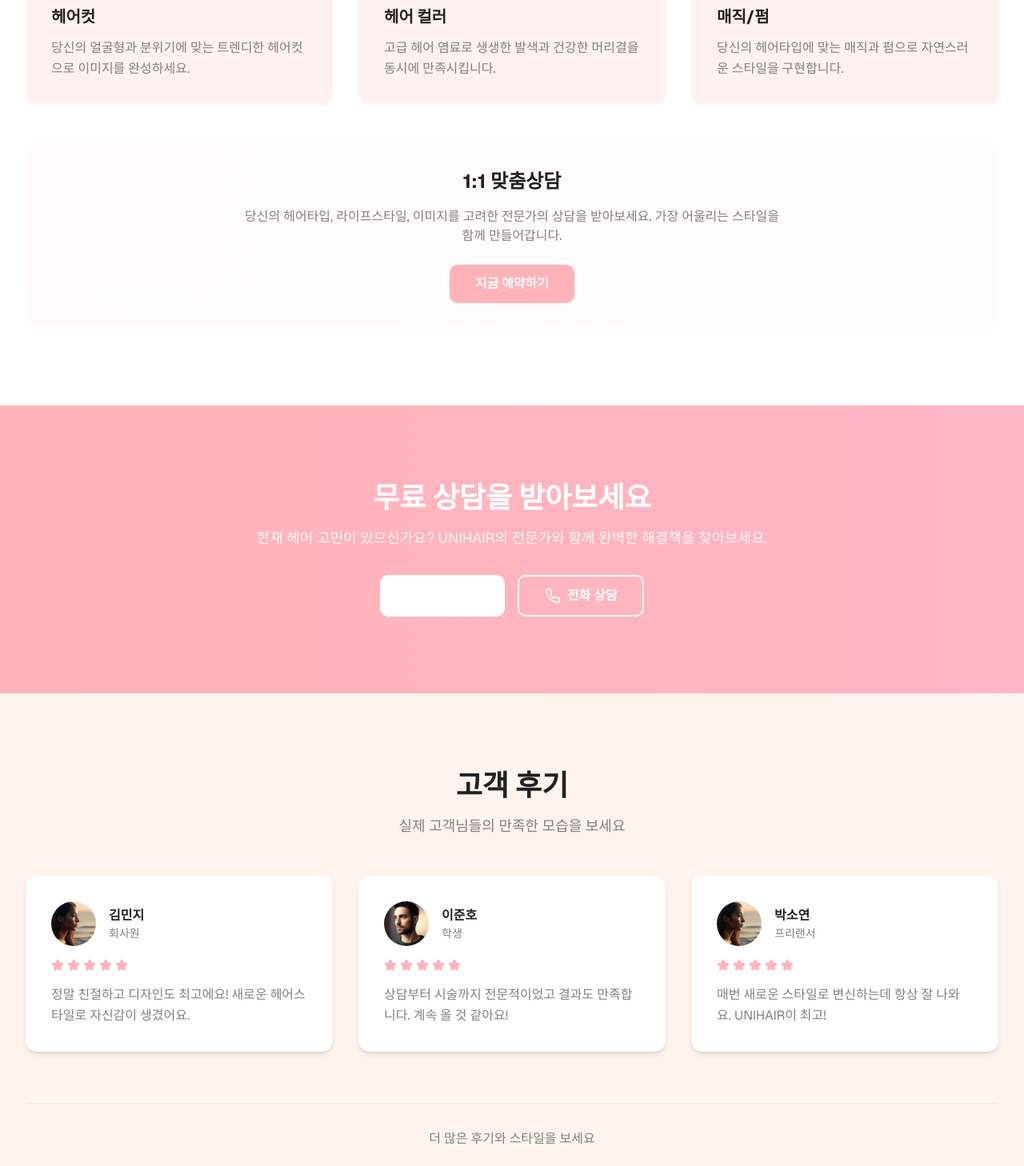
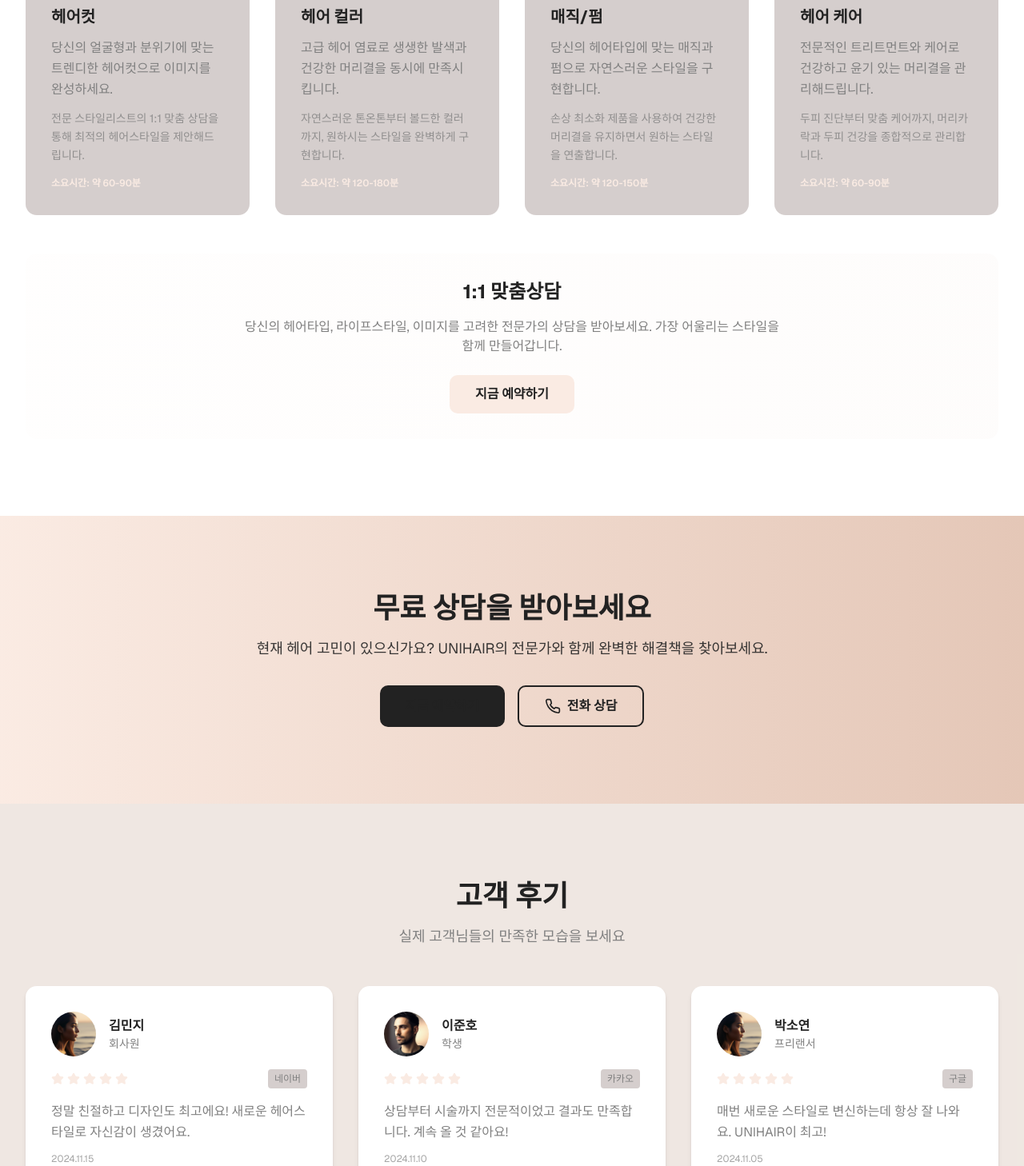
Before and after one commit to Kris-Young-Kim/unihair, a Next.js app: page / in a window 1280 px wide. Shown: the part 840-2298 px from the top of the page at 80% size. Built offline with nearby package versions, Linux system fonts and the light colour scheme.

Commit message:
페이즈2완료

```diff
--- a/app/globals.css
+++ b/app/globals.css
@@ -4,21 +4,24 @@
 @custom-variant dark (&:is(.dark *));
 
 :root {
-  /* Updated theme for beauty salon: white, soft pink, warm brown */
+  /* PRD 컬러 팔레트 반영: Primary #F8E8E0, Secondary #8B6C63, Accent #E9C9B8 */
   --background: oklch(0.98 0.01 70);
   --foreground: oklch(0.25 0 0);
   --card: oklch(1 0 0);
   --card-foreground: oklch(0.25 0 0);
   --popover: oklch(1 0 0);
   --popover-foreground: oklch(0.25 0 0);
-  --primary: oklch(0.85 0.1 15);
-  --primary-foreground: oklch(1 0 0);
-  --secondary: oklch(0.92 0.08 25);
-  --secondary-foreground: oklch(0.3 0 0);
+  /* Primary: #F8E8E0 (라이트 핑크) */
+  --primary: oklch(0.95 0.02 50);
+  --primary-foreground: oklch(0.25 0 0);
+  /* Secondary: #8B6C63 (브라운) */
+  --secondary: oklch(0.50 0.03 30);
+  --secondary-foreground: oklch(0.98 0.01 70);
   --muted: oklch(0.95 0.02 70);
   --muted-foreground: oklch(0.6 0 0);
-  --accent: oklch(0.88 0.12 10);
-  --accent-foreground: oklch(1 0 0);
+  /* Accent: #E9C9B8 (베이지) */
+  --accent: oklch(0.85 0.04 50);
+  --accent-foreground: oklch(0.25 0 0);
   --destructive: oklch(0.577 0.245 27.325);
   --destructive-foreground: oklch(0.577 0.245 27.325);
   --border: oklch(0.93 0.02 70);
--- a/components/event.tsx
+++ b/components/event.tsx
@@ -1,44 +1,71 @@
 'use client'
 
 import BookingButton from './booking-button'
-import { Zap } from 'lucide-react'
+import { Zap, Gift } from 'lucide-react'
+
+// 이벤트 정보 (이벤트가 없을 경우 null로 설정)
+const currentEvent = {
+  title: 'UNIHAIR 오픈 기념 특별 이벤트',
+  badge: '🎉 오픈 이벤트',
+  description: '신규 고객 대상으로 첫 방문 시술 30% 할인을 드립니다!',
+  startDate: '2024-11-01',
+  endDate: '2024-12-31',
+  benefits: [
+    '첫 시술 시 30% 할인',
+    '헤어팩 무료 증정',
+    '친구 추천 시 양쪽 모두 10% 추가 할인',
+  ],
+  active: true, // 이벤트 활성화 여부
+}
 
 export default function Event() {
+  // 이벤트가 없거나 비활성화된 경우 섹션 숨김
+  if (!currentEvent || !currentEvent.active) {
+    return null
+  }
+
+  // 이벤트 기간 확인
+  const today = new Date()
+  const endDate = new Date(currentEvent.endDate)
+  const isEventActive = today <= endDate
+
+  if (!isEventActive) {
+    return null
+  }
+
   return (
     <section className="py-16 sm:py-24 bg-white">
       <div className="max-w-7xl mx-auto px-4 sm:px-6 lg:px-8">
         <div className="grid grid-cols-1 md:grid-cols-2 gap-8 items-center">
           <div className="order-2 md:order-1">
             <div className="relative h-96 rounded-2xl overflow-hidden shadow-lg bg-gradient-to-br from-primary/20 to-accent/20 flex items-center justify-center">
-              <Zap className="text-primary" size={120} />
+              <Gift className="text-primary" size={120} />
             </div>
           </div>
 
           <div className="order-1 md:order-2">
             <div className="inline-block mb-4 px-3 py-1 bg-primary/10 rounded-full">
-              <p className="text-sm font-semibold text-primary">🎉 오픈 이벤트</p>
+              <p className="text-sm font-semibold text-primary">{currentEvent.badge}</p>
             </div>
             <h2 className="text-3xl sm:text-4xl font-bold text-foreground mb-4 leading-tight text-balance">
-              UNIHAIR 오픈 기념 특별 이벤트
+              {currentEvent.title}
             </h2>
             <p className="text-lg text-muted-foreground mb-6 leading-relaxed">
-              신규 고객 대상으로 첫 방문 시술 30% 할인을 드립니다!
+              {currentEvent.description}
             </p>
 
-            <ul className="space-y-3 mb-8">
-              <li className="flex items-start gap-3">
-                <span className="mt-1 w-5 h-5 bg-primary rounded-full flex-shrink-0"></span>
-                <span className="text-foreground">첫 시술 시 30% 할인 (11월 30일까지)</span>
-              </li>
-              <li className="flex items-start gap-3">
-                <span className="mt-1 w-5 h-5 bg-primary rounded-full flex-shrink-0"></span>
-                <span className="text-foreground">헤어팩 무료 증정</span>
-              </li>
-              <li className="flex items-start gap-3">
-                <span className="mt-1 w-5 h-5 bg-primary rounded-full flex-shrink-0"></span>
-                <span className="text-foreground">친구 추천 시 양쪽 모두 10% 추가 할인</span>
-              </li>
+            <ul className="space-y-3 mb-6">
+              {currentEvent.benefits.map((benefit, index) => (
+                <li key={index} className="flex items-start gap-3">
+                  <span className="mt-1 w-5 h-5 bg-primary rounded-full flex-shrink-0"></span>
+                  <span className="text-foreground">{benefit}</span>
+                </li>
+              ))}
             </ul>
+
+            <p className="text-sm text-muted-foreground mb-8">
+              이벤트 기간: {currentEvent.startDate} ~ {currentEvent.endDate}
+            </p>
 
             <BookingButton className="w-full sm:w-auto" />
           </div>
--- a/components/faq.tsx
+++ b/components/faq.tsx
@@ -7,22 +7,57 @@ const faqs = [
   {
     question: '첫 방문 시 예약이 필수인가요?',
     answer: '네, 모든 시술은 예약 시스템으로 운영됩니다. 온라인 예약이나 전화로 예약해주시면 됩니다.',
+    category: '예약',
   },
   {
     question: '헤어컷은 얼마나 오래 지속되나요?',
     answer: '일반적으로 4-6주 정도 지속됩니다. 개인의 머리 성장 속도에 따라 다를 수 있습니다.',
+    category: '시술',
+  },
+  {
+    question: '각 시술의 소요시간은 얼마나 되나요?',
+    answer: '헤어컷은 약 60-90분, 컬러는 약 120-180분, 펌/매직은 약 120-150분, 케어는 약 60-90분 소요됩니다. 시술 내용에 따라 시간이 달라질 수 있습니다.',
+    category: '시술',
   },
   {
     question: '펌/매직은 손상이 적나요?',
     answer: '저희는 고급 시술제를 사용하고 시술 후 영양 관리를 해드립니다. 정기적인 케어가 중요합니다.',
+    category: '시술',
   },
   {
     question: '컬러 후 관리는 어떻게 하나요?',
     answer: '컬러 후 3일간은 샴푸를 피해주시고, 컬러 전용 샴푸와 트리트먼트를 사용하시면 발색이 더 오래갑니다.',
+    category: '시술',
+  },
+  {
+    question: '사용하는 제품이나 브랜드는 무엇인가요?',
+    answer: '저희는 손상 최소화를 위해 고급 헤어케어 제품을 사용합니다. 시술 전 상담 시 사용 제품에 대해 자세히 안내해드립니다.',
+    category: '제품',
+  },
+  {
+    question: '예약 변경이나 취소는 어떻게 하나요?',
+    answer: '예약 변경이나 취소는 최소 하루 전까지 연락주시면 됩니다. 당일 취소 시 취소 수수료가 발생할 수 있습니다.',
+    category: '예약',
+  },
+  {
+    question: '매장 위치와 주차는 어떻게 되나요?',
+    answer: '매장 위치와 주차 안내는 하단 지도 섹션에서 확인하실 수 있습니다. 주차 공간이 제한적이니 대중교통 이용을 권장드립니다.',
+    category: '매장',
+  },
+  {
+    question: '영업시간은 어떻게 되나요?',
+    answer: '평일 오전 10시부터 오후 8시까지, 토요일은 오전 10시부터 오후 7시까지 운영합니다. 일요일은 휴무입니다.',
+    category: '매장',
   },
   {
     question: '아이도 시술 가능한가요?',
     answer: '네, 아이 헤어컷도 가능합니다. 미용사 선택 시 미리 말씀해주시면 아이 담당 스타일리스트를 배정해드립니다.',
+    category: '시술',
+  },
+  {
+    question: '결제 방법은 무엇이 있나요?',
+    answer: '현금, 카드, 계좌이체 모두 가능합니다. 간편결제(카카오페이, 네이버페이 등)도 이용하실 수 있습니다.',
+    category: '결제',
   },
 ]
 
--- a/components/hero.tsx
+++ b/components/hero.tsx
@@ -35,6 +35,9 @@ export default function Hero() {
               alt="UNIHAIR 매장 전경"
               fill
               className="object-cover"
+              priority
+              sizes="(max-width: 768px) 100vw, 50vw"
+              quality={90}
             />
             <div className="absolute inset-0 bg-gradient-to-tr from-primary/20 to-transparent"></div>
           </div>
--- a/components/reviews.tsx
+++ b/components/reviews.tsx
@@ -1,6 +1,7 @@
 'use client'
 
 import { Star } from 'lucide-react'
+import Image from 'next/image'
 
 const reviews = [
   {
@@ -9,6 +10,8 @@ const reviews = [
     rating: 5,
     comment: '정말 친절하고 디자인도 최고에요! 새로운 헤어스타일로 자신감이 생겼어요.',
     image: '/profile-woman.png',
+    source: '네이버',
+    date: '2024.11.15',
   },
   {
     name: '이준호',
@@ -16,6 +19,8 @@ const reviews = [
     rating: 5,
     comment: '상담부터 시술까지 전문적이었고 결과도 만족합니다. 계속 올 것 같아요!',
     image: '/profile-man.png',
+    source: '카카오',
+    date: '2024.11.10',
   },
   {
     name: '박소연',
@@ -23,6 +28,8 @@ const reviews = [
     rating: 5,
     comment: '매번 새로운 스타일로 변신하는데 항상 잘 나와요. UNIHAIR이 최고!',
     image: '/profile-woman.png',
+    source: '구글',
+    date: '2024.11.05',
   },
 ]
 
@@ -43,22 +50,36 @@ export default function Reviews() {
           {reviews.map((review, index) => (
             <div key={index} className="bg-white p-8 rounded-xl shadow-md hover:shadow-lg transition">
               <div className="flex items-center gap-4 mb-4">
-                <img
+                <div className="relative w-14 h-14 rounded-full overflow-hidden flex-shrink-0">
+                  <Image
                     src={review.image || "/placeholder.svg"}
                     alt={review.name}
-                  className="w-14 h-14 rounded-full object-cover"
+                    fill
+                    className="object-cover"
+                    sizes="56px"
                   />
-                <div>
+                </div>
+                <div className="flex-1">
                   <p className="font-semibold text-foreground">{review.name}</p>
                   <p className="text-sm text-muted-foreground">{review.role}</p>
                 </div>
               </div>
-              <div className="flex gap-1 mb-4">
+              <div className="flex items-center justify-between mb-4">
+                <div className="flex gap-1">
                   {Array(review.rating).fill(0).map((_, i) => (
                     <Star key={i} size={16} className="fill-primary text-primary" />
                   ))}
                 </div>
-              <p className="text-muted-foreground leading-relaxed">{review.comment}</p>
+                {review.source && (
+                  <span className="text-xs text-muted-foreground bg-secondary/30 px-2 py-1 rounded">
+                    {review.source}
+                  </span>
+                )}
+              </div>
+              <p className="text-muted-foreground leading-relaxed mb-3">{review.comment}</p>
+              {review.date && (
+                <p className="text-xs text-muted-foreground/70">{review.date}</p>
+              )}
             </div>
           ))}
         </div>
@@ -66,17 +87,35 @@ export default function Reviews() {
         {/* SNS Links */}
         <div className="mt-16 pt-8 border-t border-border">
           <p className="text-center text-muted-foreground mb-6">더 많은 후기와 스타일을 보세요</p>
-          <div className="flex justify-center gap-6">
-            <a href="#" className="px-6 py-3 bg-foreground text-background rounded-lg font-semibold hover:opacity-90 transition">
+          <div className="flex flex-wrap justify-center gap-4">
+            <a
+              href="https://www.instagram.com/unihair"
+              target="_blank"
+              rel="noopener noreferrer"
+              className="px-6 py-3 bg-foreground text-background rounded-lg font-semibold hover:opacity-90 transition"
+            >
               Instagram
             </a>
-            <a href="#" className="px-6 py-3 bg-foreground text-background rounded-lg font-semibold hover:opacity-90 transition">
+            <a
+              href="https://blog.naver.com/unihair"
+              target="_blank"
+              rel="noopener noreferrer"
+              className="px-6 py-3 bg-foreground text-background rounded-lg font-semibold hover:opacity-90 transition"
+            >
               Naver Blog
             </a>
-            <a href="#" className="px-6 py-3 bg-foreground text-background rounded-lg font-semibold hover:opacity-90 transition">
+            <a
+              href="https://story.kakao.com/unihair"
+              target="_blank"
+              rel="noopener noreferrer"
+              className="px-6 py-3 bg-foreground text-background rounded-lg font-semibold hover:opacity-90 transition"
+            >
               Kakao Story
             </a>
           </div>
+          <p className="text-center text-xs text-muted-foreground mt-4">
+            * SNS 링크는 실제 계정으로 업데이트해주세요
+          </p>
         </div>
       </div>
     </section>
--- a/components/services.tsx
+++ b/components/services.tsx
@@ -1,6 +1,6 @@
 'use client'
 
-import { Scissors, Sparkles, Waves } from 'lucide-react'
+import { Scissors, Sparkles, Waves, Heart } from 'lucide-react'
 import BookingButton from './booking-button'
 
 const services = [
@@ -8,16 +8,29 @@ const services = [
     icon: Scissors,
     title: '헤어컷',
     description: '당신의 얼굴형과 분위기에 맞는 트렌디한 헤어컷으로 이미지를 완성하세요.',
+    details: '전문 스타일리스트의 1:1 맞춤 상담을 통해 최적의 헤어스타일을 제안해드립니다.',
+    duration: '약 60-90분',
   },
   {
     icon: Sparkles,
     title: '헤어 컬러',
     description: '고급 헤어 염료로 생생한 발색과 건강한 머리결을 동시에 만족시킵니다.',
+    details: '자연스러운 톤온톤부터 볼드한 컬러까지, 원하시는 스타일을 완벽하게 구현합니다.',
+    duration: '약 120-180분',
   },
   {
     icon: Waves,
     title: '매직/펌',
     description: '당신의 헤어타입에 맞는 매직과 펌으로 자연스러운 스타일을 구현합니다.',
+    details: '손상 최소화 제품을 사용하여 건강한 머리결을 유지하면서 원하는 스타일을 연출합니다.',
+    duration: '약 120-150분',
+  },
+  {
+    icon: Heart,
+    title: '헤어 케어',
+    description: '전문적인 트리트먼트와 케어로 건강하고 윤기 있는 머리결을 관리해드립니다.',
+    details: '두피 진단부터 맞춤 케어까지, 머리카락과 두피 건강을 종합적으로 관리합니다.',
+    duration: '약 60-90분',
   },
 ]
 
@@ -34,7 +47,7 @@ export default function Services() {
           </p>
         </div>
 
-        <div className="grid grid-cols-1 md:grid-cols-3 gap-8 mb-12">
+        <div className="grid grid-cols-1 md:grid-cols-2 lg:grid-cols-4 gap-8 mb-12">
           {services.map((service, index) => {
             const Icon = service.icon
             return (
@@ -48,9 +61,19 @@ export default function Services() {
                 <h3 className="text-xl font-bold text-foreground mb-3">
                   {service.title}
                 </h3>
-                <p className="text-muted-foreground leading-relaxed">
+                <p className="text-muted-foreground leading-relaxed mb-3">
                   {service.description}
                 </p>
+                {service.details && (
+                  <p className="text-sm text-muted-foreground/80 leading-relaxed mb-3">
+                    {service.details}
+                  </p>
+                )}
+                {service.duration && (
+                  <p className="text-xs text-primary font-semibold mt-4">
+                    소요시간: {service.duration}
+                  </p>
+                )}
               </div>
             )
           })}
--- a/components/team.tsx
+++ b/components/team.tsx
@@ -9,6 +9,7 @@ const team = [
     specialty: '헤어컷, 컬러, 펌 전문',
     experience: '15년 경력',
     image: '/professional-hairstylist-woman.jpg',
+    philosophy: '고객의 개성을 가장 아름답게 표현하는 것이 저의 미용 철학입니다. 트렌드를 따르되, 고객만의 고유한 매력을 찾아드립니다.',
   },
   {
     name: '박진호',
@@ -16,6 +17,7 @@ const team = [
     specialty: '남성 헤어스타일, 펌 전문',
     experience: '8년 경력',
     image: '/professional-hairstylist-man.jpg',
+    philosophy: '남성 헤어스타일의 정석을 추구하며, 실용적이면서도 세련된 스타일을 제안합니다.',
   },
   {
     name: '정하늘',
@@ -23,6 +25,7 @@ const team = [
     specialty: '헤어 컬러, 케어 전문',
     experience: '6년 경력',
     image: '/professional-hairstylist-woman.jpg',
+    philosophy: '컬러는 단순한 변화가 아닌, 고객의 새로운 자아를 발견하는 여정입니다. 건강한 머리결을 유지하면서 원하는 컬러를 완성합니다.',
   },
 ]
 
@@ -48,12 +51,18 @@ export default function Team() {
                   alt={member.name}
                   fill
                   className="object-cover"
+                  sizes="(max-width: 768px) 100vw, (max-width: 1200px) 50vw, 33vw"
                 />
               </div>
               <h3 className="text-xl font-bold text-foreground mb-1">{member.name}</h3>
               <p className="text-primary font-semibold mb-2">{member.position}</p>
               <p className="text-sm text-muted-foreground mb-1">{member.specialty}</p>
-              <p className="text-sm text-muted-foreground">{member.experience}</p>
+              <p className="text-sm text-muted-foreground mb-4">{member.experience}</p>
+              {member.philosophy && (
+                <p className="text-sm text-muted-foreground leading-relaxed italic max-w-xs mx-auto">
+                  "{member.philosophy}"
+                </p>
+              )}
             </div>
           ))}
         </div>
```
Also changed, not shown: 1 other file (tests, documents, lock files or other folders). Lines whose indentation alone changed are shown as unchanged.
